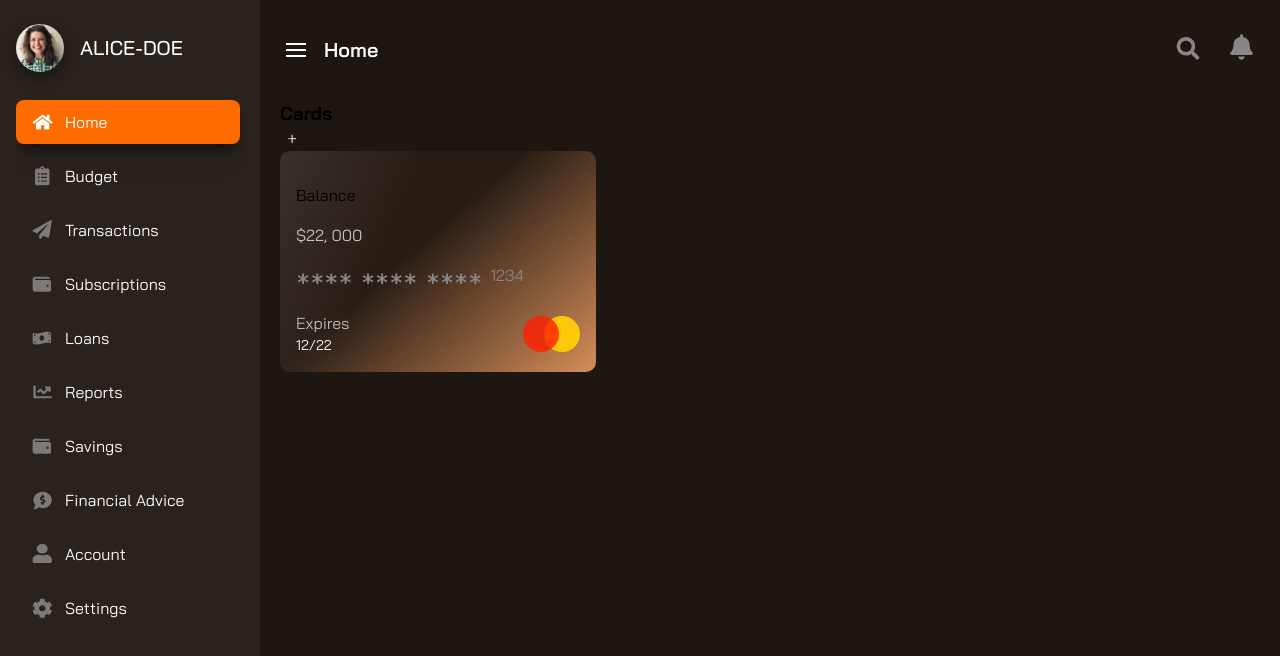
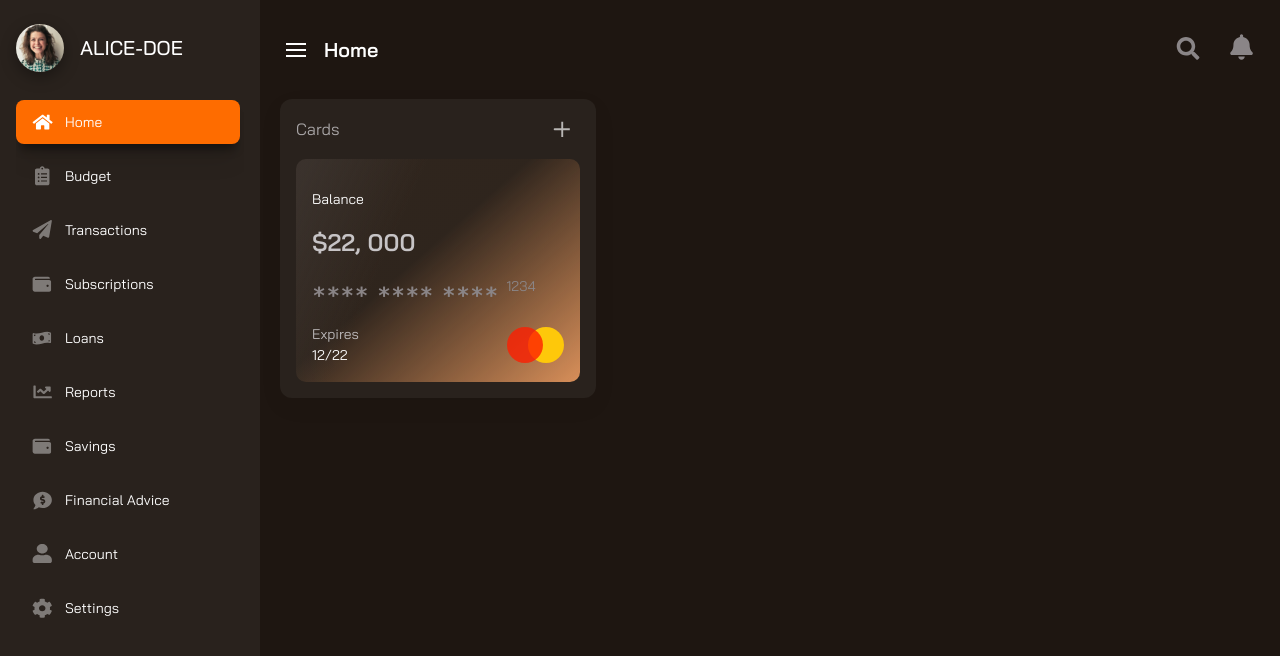
Before and after one commit to PetrTutikov/dash-learn, a React (Create React App) app: page / in a window 1280 px wide. Shown: the top 656 px of the page. Built offline with nearby package versions, Linux system fonts and the light colour scheme.

Commit message:
настроил стили дл карточек
https://youtu.be/UA8Sxk_mHb8?t=2348

```diff
--- a/src/styles/App.css
+++ b/src/styles/App.css
@@ -78,3 +78,42 @@ button {
   display: flex;
   min-height: 100vh;
 }
+
+/* common */
+.lg-value{
+  font-size: 24px;
+  font-weight: 600;
+}
+
+.grid-common{
+  background-color: var(--clr-primary);
+  border-radius: 12px;
+  box-shadow: rgba(0, 0, 0, 0.05) 0 8px 24px;
+  padding: 24px;
+  color: var(--clr-white);
+}
+
+.grid-c-title{
+  display: flex;
+  align-items: center;
+  justify-content: space-between;
+  margin-bottom: 16px;
+}
+
+.grid-c-title-text{
+  font-weight: 400;
+  color: var(--clr-silver);
+}
+
+.grid-c-title-icon img{
+  width: 24px;
+}
+
+@media screen and (max-width: 1400px){
+  .grid-common{
+    padding: 16px;
+  }
+  body{
+    font-size: 14px!important;
+  }
+}
```
